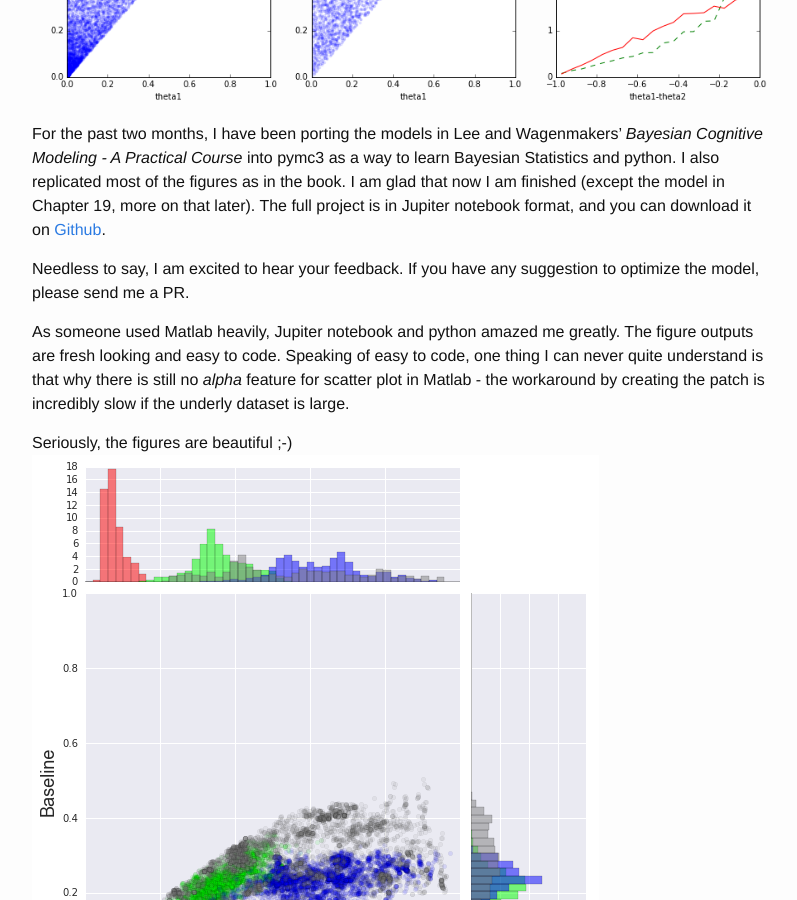
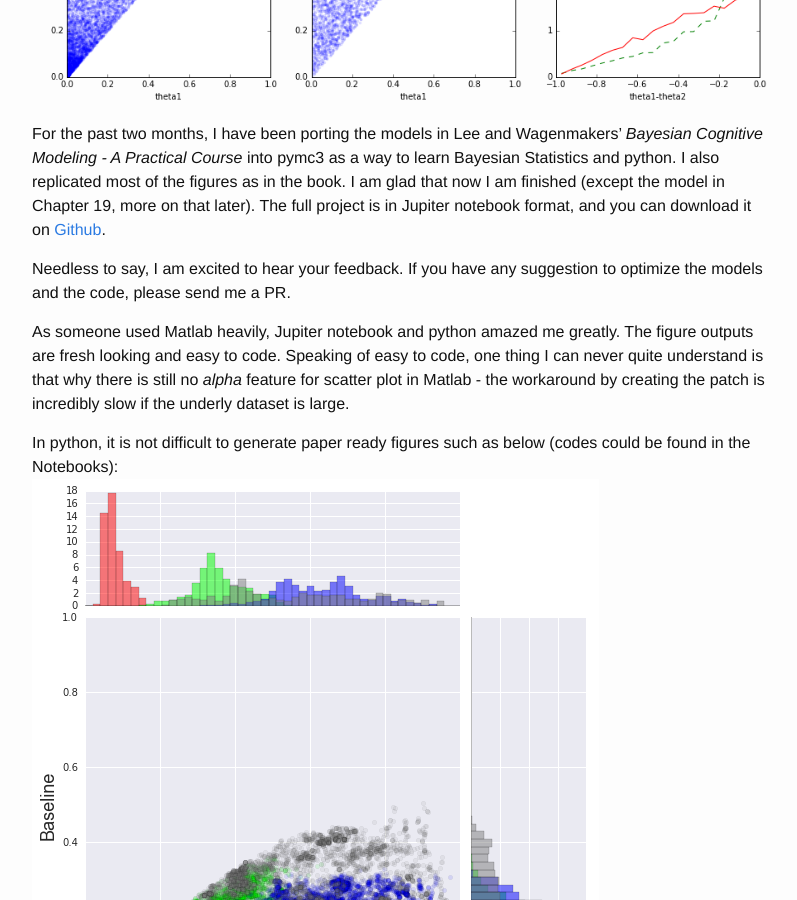
Before and after one commit to junpenglao/junpenglao.github.io, a Jekyll site: the page built from _posts/2016-03-15-Bayesian Coginitive Modeling in Pymc3.md, in a window 1280 px wide and 900 px high, scrolled down 336 px. Shown: the whole window, without its empty margins (238-1035 px from the left). Built offline with Jekyll 4.4.1, drawn with Linux system fonts in a browser that asks for light colours.

Commit message:
small post edit

```diff
--- a/_posts/2016-03-15-Bayesian Coginitive Modeling in Pymc3.md
+++ b/_posts/2016-03-15-Bayesian Coginitive Modeling in Pymc3.md
@@ -9,13 +9,11 @@ permalink: /Bayesian-Coginitive-Modeling-in-Pymc3/
 
 For the past two months, I have been porting the models in Lee and Wagenmakers' _Bayesian Cognitive Modeling - A Practical Course_ into pymc3 as a way to learn Bayesian Statistics and python. I also replicated most of the figures as in the book. I am glad that now I am finished (except the model in Chapter 19, more on that later). The full project is in Jupiter notebook format, and you can download it on [Github](https://github.com/junpenglao/Bayesian-Cognitive-Modeling-in-Pymc3).
 
-Needless to say, I am excited to hear your feedback. If you have any suggestion to optimize the model, please send me a PR.
+Needless to say, I am excited to hear your feedback. If you have any suggestion to optimize the models and the code, please send me a PR.
 
 As someone used Matlab heavily, Jupiter notebook and python amazed me greatly. The figure outputs are fresh looking and easy to code. Speaking of easy to code, one thing I can never quite understand is that why there is still no _alpha_ feature for scatter plot in Matlab - the workaround by creating the patch is incredibly slow if the underly dataset is large.
 
-
-
-Seriously, the figures are beautiful ;-)
+In python, it is not difficult to generate paper ready figures such as below (codes could be found in the Notebooks):
 <img src="/image/150316im2.png" />
 <img src="/image/150316im3.png" />
 <img src="/image/150316im4.png" />
```
